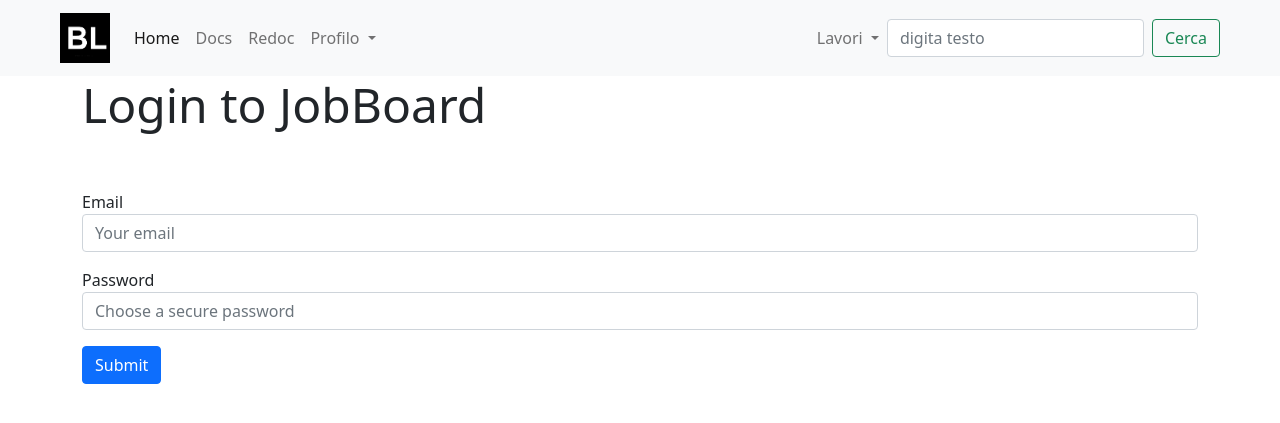
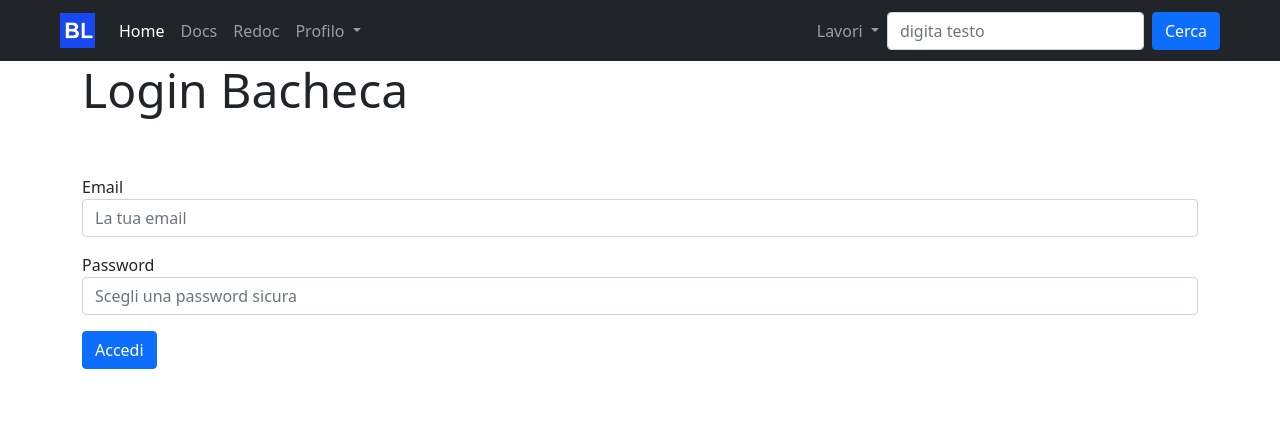
Before and after one commit to m2iandom/job_board, a FastAPI app: page /login/ in a window 1280 px wide. Shown: the top 423 px of the page. Run offline with FastAPI, Linux system fonts and the light colour scheme; parts of the project's set-up code (start-up, migrations or seed data) failed here and were passed over; some libraries are stand-ins or nearby versions.

Commit message:
initial commit

```diff
--- a/backend/templates/auth/login.html
+++ b/backend/templates/auth/login.html
@@ -8,7 +8,7 @@
 {% block content %}
 <div class="container">
   <div class="row">
-      <h5 class="display-5">Login to JobBoard</h5>
+    <h5 class="display-5">Login Bacheca</h5>
     <div class="text-danger font-weight-bold">
       {% for error in errors %}
       <li>{{error}}</li>
@@ -27,13 +27,14 @@
     <form method="POST">
       <div class="mb-3">
         <label>Email</label>
-          <input type="text" required placeholder="Your email" name="email" value="{{email}}" class="form-control">
+        <input type="text" required placeholder="La tua email" name="email" value="{{email}}" class="form-control">
       </div>
       <div class="mb-3">
         <label>Password</label>
-          <input type="password" required placeholder="Choose a secure password" value="{{password}}" name="password" class="form-control">
+        <input type="password" required placeholder="Scegli una password sicura" value="{{password}}" name="password"
+          class="form-control">
       </div>
-        <button type="submit" class="btn btn-primary">Submit</button>
+      <button type="submit" class="btn btn-primary">Accedi</button>
     </form>
   </div>
 </div>
--- a/backend/templates/components/navbar.html
+++ b/backend/templates/components/navbar.html
@@ -1,7 +1,7 @@
-<nav class="navbar navbar-expand-lg navbar-light bg-light px-5">
+<nav class="navbar navbar-expand-lg navbar-dark bg-dark px-5">
   <div class="container-fluid">
     <a class="navbar-brand" href="#">
-      <img src="{{ url_for('static', path='images/logo.png') }}" alt="" width="50" height="50">
+      <img src="{{ url_for('static', path='images/bl.png') }}" alt="" width="35" height="35">
     </a>
     <button class="navbar-toggler" type="button" data-bs-toggle="collapse" data-bs-target="#navbarSupportedContent"
       aria-controls="navbarSupportedContent" aria-expanded="false" aria-label="Toggle navigation">
@@ -40,15 +40,15 @@
             Lavori
           </a>
           <ul class="dropdown-menu" aria-labelledby="navbarDropdown">
-            <li><a class="dropdown-item" href="/post-a-job/">Create Job post</a></li>
-            <li><a class="dropdown-item" href="/delete-job/">Delete a post</a></li>
+            <li><a class="dropdown-item" href="/post-a-job/">Crea un annuncio</a></li>
+            <li><a class="dropdown-item" href="/delete-job/">Cancella un annuncio</a></li>
           </ul>
         </li>
       </ul>
       <form class="d-flex" action="/search/">
         <input class="form-control me-2" name="query" id="autocomplete" type="search" placeholder="digita testo"
           aria-label="Search">
-        <button class="btn btn-outline-success" type="submit">Cerca</button>
+        <button class="btn btn-primary" type="submit">Cerca</button>
       </form>
     </div>
   </div>
--- a/backend/templates/shared/base.html
+++ b/backend/templates/shared/base.html
@@ -1,10 +1,13 @@
 <!DOCTYPE html>
 <html lang="en-us">
+
 <head>
     <meta charset="utf-8">
+    <link id="favicon" rel="icon" type="image/x-icon" href="static/images/favicon.ico">
     <meta name="viewport" content="width=device-width, initial-scale=1.0">
     <meta name="nofoobar.com" content="Nofoobar">
-    <link href="https://cdn.jsdelivr.net/npm/bootstrap@5.0.0-beta2/dist/css/bootstrap.min.css" rel="stylesheet" integrity="sha384-BmbxuPwQa2lc/FVzBcNJ7UAyJxM6wuqIj61tLrc4wSX0szH/Ev+nYRRuWlolflfl" crossorigin="anonymous">
+    <link href="https://cdn.jsdelivr.net/npm/bootstrap@5.0.0-beta2/dist/css/bootstrap.min.css" rel="stylesheet"
+        integrity="sha384-BmbxuPwQa2lc/FVzBcNJ7UAyJxM6wuqIj61tLrc4wSX0szH/Ev+nYRRuWlolflfl" crossorigin="anonymous">
     <link rel="stylesheet" href="//code.jquery.com/ui/1.12.1/themes/base/jquery-ui.css">
     {% block title %}
     {% endblock %}
@@ -15,8 +18,11 @@
     {% block content %}
     {% endblock %}
 
-    <script src="https://cdn.jsdelivr.net/npm/bootstrap@5.0.0-beta2/dist/js/bootstrap.bundle.min.js" integrity="sha384-b5kHyXgcpbZJO/tY9Ul7kGkf1S0CWuKcCD38l8YkeH8z8QjE0GmW1gYU5S9FOnJ0" crossorigin="anonymous"></script>
-    <script src="https://code.jquery.com/jquery-3.6.0.min.js" integrity="sha256-/xUj+3OJU5yExlq6GSYGSHk7tPXikynS7ogEvDej/m4=" crossorigin="anonymous"></script>
+    <script src="https://cdn.jsdelivr.net/npm/bootstrap@5.0.0-beta2/dist/js/bootstrap.bundle.min.js"
+        integrity="sha384-b5kHyXgcpbZJO/tY9Ul7kGkf1S0CWuKcCD38l8YkeH8z8QjE0GmW1gYU5S9FOnJ0"
+        crossorigin="anonymous"></script>
+    <script src="https://code.jquery.com/jquery-3.6.0.min.js"
+        integrity="sha256-/xUj+3OJU5yExlq6GSYGSHk7tPXikynS7ogEvDej/m4=" crossorigin="anonymous"></script>
     <script src="https://code.jquery.com/ui/1.12.1/jquery-ui.js"></script>
     <script src="{{ url_for('static', path='js/autocomplete.js') }}"></script>
     {% block scripts %}
@@ -24,4 +30,5 @@
 
 
 </body>
+
 </html>
```
Also changed, not shown: backend/templates/users/register.html (+4 -3 lines), backend/static/images/bl.png (added), backend/static/images/favicon.ico (added), backend/static/images/logo.png (deleted). Lines whose indentation alone changed are shown as unchanged.
